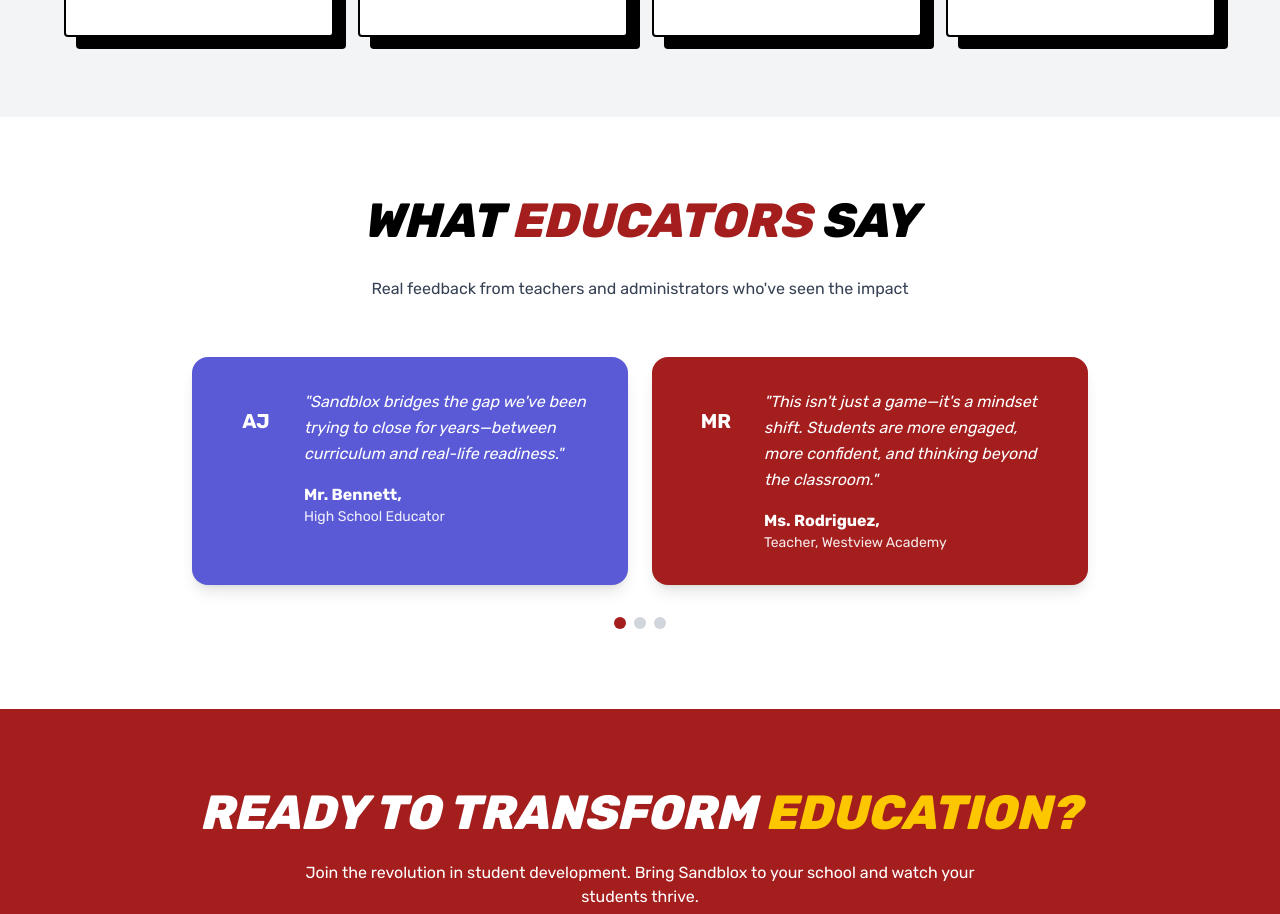
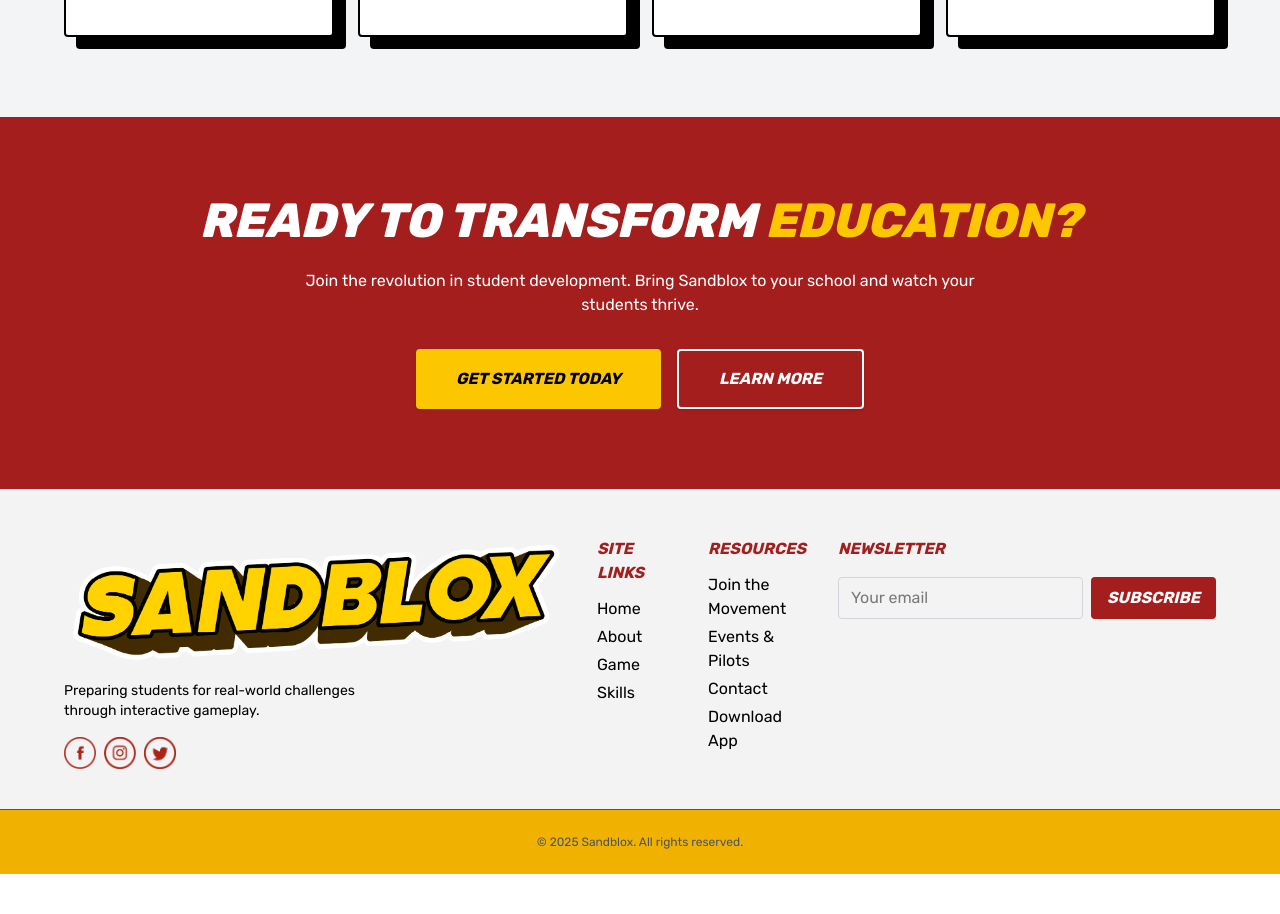
Before and after one commit to prabhgunbhatia/sandblox, a Next.js app: page / in a window 1280 px wide. Shown: the part 1090-2004 px from the top of the page. After the commit the page ends 1964 px from the top, so only its background shows below. Built offline with nearby package versions, Linux system fonts and the light colour scheme.

Commit message:
production changes

```diff
--- a/src/app/about/page.tsx
+++ b/src/app/about/page.tsx
@@ -25,7 +25,7 @@
     role: "Founder & Program Architect",
     img: "/About-Page/4a.webp",
     color: "text-blue-700",
-    desc: "Serial entrepreneur, father of three, and current COO of a publicly traded company. Leads the vision, structure, and product direction of Sandblox.",
+    desc: "Serial entrepreneur, father of three, with a track record of building ventures and leading teams across industries. Passionate about turning bold ideas into real-world impact.",
   },
   {
     name: "DR. SARIT TRESSER",
@@ -62,18 +62,11 @@
     color: "text-red-700",
     desc: "Advises on emotional, leadership, and academic development. Focused on holistic youth growth.",
   },
-  {
-    name: "DR. EDITA GROLMAN",
-    role: "Advisor-AI & Innovation",
-    img: "/About-Page/4g.webp",
-    color: "text-purple-700",
-    desc: "Advises on emotional, leadership, and academic development. Focused on holistic youth growth.",
-  },
 ];
 
 export default function About() {
   const [slide, setSlide] = useState(0);
-  const slides = [teamMembers.slice(0, 4), teamMembers.slice(4, 7)];
+  const slides = [teamMembers.slice(0, 3), teamMembers.slice(3, 6)];
   return (
     <div className="min-h-screen bg-white flex flex-col font-sans">
       <Navbar />
@@ -301,7 +294,13 @@
               sandbox&mdash;where teens practice life, not just prepare for it.
             </p>
           </div>
-          <div className="flex-1 grid grid-rows-2 grid-cols-2 gap-x-8 gap-y-10 place-items-stretch">
+          <div className="flex-1 flex flex-col gap-6">
+            <div className="text-center mb-4 ml-8">
+              <h3 className="text-2xl font-extrabold italic text-black mb-2">
+                PLAN OF <span className="text-[#a41e1e]">2025-2026</span>
+              </h3>
+            </div>
+            <div className="grid grid-rows-2 grid-cols-2 gap-x-8 gap-y-10 place-items-stretch">
               {/* Top Row */}
               <div className="relative bg-[#eef2ff] border border-blue-500 p-8 flex flex-col justify-center shadow-[8px_8px_0_0_#3b82f6]">
                 <span className="text-4xl font-extrabold text-blue-600 mb-2">
@@ -340,6 +339,7 @@
               </div>
             </div>
           </div>
+        </div>
       </motion.section>
 
       {/* OUR PARTNERS SECTION */}
--- a/src/app/join/page.tsx
+++ b/src/app/join/page.tsx
@@ -210,7 +210,7 @@
         <div className="hidden md:block absolute left-10 top-10 w-10 h-10 bg-[#6cf] rounded-lg rotate-12 z-0" />
         <div className="hidden md:block absolute right-24 bottom-8 w-8 h-8 bg-[#a259ff] rounded-lg -rotate-12 z-0" />
         <h2 className="text-4xl font-extrabold italic text-black text-center mb-2">
-          OUR IMPACT
+          OUR GOALS FOR 2025-2026
         </h2>
         <p className="text-center text-black text-lg mb-8">
           Together, we&apos;re making a difference in students&apos; lives
@@ -218,7 +218,7 @@
         <div className="grid grid-cols-2 md:grid-cols-4 gap-10 max-w-6xl mx-auto mb-12">
           <div className="bg-white shadow-[6px_6px_0_#000] p-10 flex flex-col items-center justify-center min-w-[200px] min-h-[120px]">
             <span className="text-5xl font-extrabold text-[#a41e1e] mb-2">
-              42
+              16
             </span>
             <span className="font-extrabold text-black text-lg text-center italic uppercase">
               Schools
@@ -226,7 +226,7 @@
           </div>
           <div className="bg-white shadow-[6px_6px_0_#000] p-10 flex flex-col items-center justify-center min-w-[200px] min-h-[120px]">
             <span className="text-5xl font-extrabold text-[#a41e1e] mb-2">
-              5,200+
+              1,200+
             </span>
             <span className="font-extrabold text-black text-lg text-center italic uppercase">
               Student Reached
--- a/src/app/page.tsx
+++ b/src/app/page.tsx
@@ -22,68 +22,7 @@
 };
 
 export default function Home() {
-  // Testimonials data
-  const testimonials = [
-    {
-      initials: "AJ",
-      initialsColor: "#5a5ad6",
-      text: '"Sandblox bridges the gap we\'ve been trying to close for years—between curriculum and real-life readiness."',
-      author: "Mr. Bennett,",
-      role: "High School Educator",
-      cardBg: "bg-[#5a5ad6]",
-    },
-    {
-      initials: "MR",
-      initialsColor: "#a41e1e",
-      text: "\"This isn't just a game—it's a mindset shift. Students are more engaged, more confident, and thinking beyond the classroom.\"",
-      author: "Ms. Rodriguez,",
-      role: "Teacher, Westview Academy",
-      cardBg: "bg-[#a41e1e]",
-    },
-    // Duplicate for demo
-    {
-      initials: "AJ",
-      initialsColor: "#5a5ad6",
-      text: '"Sandblox bridges the gap we\'ve been trying to close for years—between curriculum and real-life readiness."',
-      author: "Mr. Bennett,",
-      role: "High School Educator",
-      cardBg: "bg-[#5a5ad6]",
-    },
-    {
-      initials: "MR",
-      initialsColor: "#a41e1e",
-      text: "\"This isn't just a game—it's a mindset shift. Students are more engaged, more confident, and thinking beyond the classroom.\"",
-      author: "Ms. Rodriguez,",
-      role: "Teacher, Westview Academy",
-      cardBg: "bg-[#a41e1e]",
-    },
-    {
-      initials: "AJ",
-      initialsColor: "#5a5ad6",
-      text: '"Sandblox bridges the gap we\'ve been trying to close for years—between curriculum and real-life readiness."',
-      author: "Mr. Bennett,",
-      role: "High School Educator",
-      cardBg: "bg-[#5a5ad6]",
-    },
-    {
-      initials: "MR",
-      initialsColor: "#a41e1e",
-      text: "\"This isn't just a game—it's a mindset shift. Students are more engaged, more confident, and thinking beyond the classroom.\"",
-      author: "Ms. Rodriguez,",
-      role: "Teacher, Westview Academy",
-      cardBg: "bg-[#a41e1e]",
-    },
-  ];
-
-  const [testimonialPage, setTestimonialPage] = useState(0);
   const [showComingSoon, setShowComingSoon] = useState(false);
-  const testimonialsPerPage = 2;
-  const totalPages = Math.ceil(testimonials.length / testimonialsPerPage);
-  const startIdx = testimonialPage * testimonialsPerPage;
-  const currentTestimonials = testimonials.slice(
-    startIdx,
-    startIdx + testimonialsPerPage
-  );
 
   return (
     <div className="min-h-screen bg-white flex flex-col font-sans">
@@ -278,82 +217,6 @@
         </motion.div>
       </section>
 
-      {/* Testimonials Section */}
-      <section className="py-12 sm:py-16 lg:py-20 px-4 sm:px-8 md:px-16">
-        <motion.h2
-          className="text-3xl sm:text-4xl md:text-5xl font-extrabold text-black italic text-center mb-2"
-          initial="hidden"
-          whileInView="visible"
-          viewport={{ once: true, amount: 0.5 }}
-          variants={fadeInUp}
-        >
-          WHAT <span className="text-[#a41e1e]">EDUCATORS</span> SAY
-        </motion.h2>
-        <motion.p
-          className="text-center text-gray-700 mb-8 py-4 sm:py-6 text-sm sm:text-base"
-          initial="hidden"
-          whileInView="visible"
-          viewport={{ once: true, amount: 0.5 }}
-          variants={fadeInUp}
-        >
-          Real feedback from teachers and administrators who&apos;ve seen the
-          impact
-        </motion.p>
-
-        {/* Testimonials Grid */}
-        <motion.div
-          className="grid grid-cols-1 md:grid-cols-2 gap-6 max-w-4xl mx-auto mb-8"
-          variants={stagger}
-          initial="hidden"
-          whileInView="visible"
-          viewport={{ once: true, amount: 0.3 }}
-        >
-          {currentTestimonials.map((testimonial, index) => (
-            <motion.div
-              key={index}
-              variants={fadeInUp}
-              className={`${testimonial.cardBg} rounded-2xl p-6 sm:p-8 text-white shadow-lg`}
-            >
-              <div className="flex items-start gap-4">
-                <div
-                  className="w-12 h-12 sm:w-16 sm:h-16 rounded-full flex items-center justify-center text-white font-bold text-lg sm:text-xl flex-shrink-0"
-                  style={{ backgroundColor: testimonial.initialsColor }}
-                >
-                  {testimonial.initials}
-                </div>
-                <div className="flex-1">
-                  <p className="text-sm sm:text-base mb-4 italic leading-relaxed">
-                    {testimonial.text}
-                  </p>
-                  <div>
-                    <p className="font-semibold text-sm sm:text-base">
-                      {testimonial.author}
-                    </p>
-                    <p className="text-sm opacity-90">{testimonial.role}</p>
-                  </div>
-                </div>
-              </div>
-            </motion.div>
-          ))}
-        </motion.div>
-
-        {/* Pagination */}
-        <div className="flex justify-center gap-2">
-          {Array.from({ length: totalPages }, (_, i) => (
-            <button
-              key={i}
-              onClick={() => setTestimonialPage(i)}
-              className={`w-3 h-3 rounded-full transition-colors ${
-                i === testimonialPage
-                  ? "bg-[#a41e1e]"
-                  : "bg-gray-300 hover:bg-gray-400"
-              }`}
-              aria-label={`Go to page ${i + 1}`}
-            />
-          ))}
-        </div>
-      </section>
-
       {/* CTA Section */}
       <section className="bg-[#a41e1e] py-12 sm:py-16 lg:py-20 px-4 sm:px-8 md:px-16">
         <motion.div
```
Lines whose indentation alone changed are shown as unchanged.
